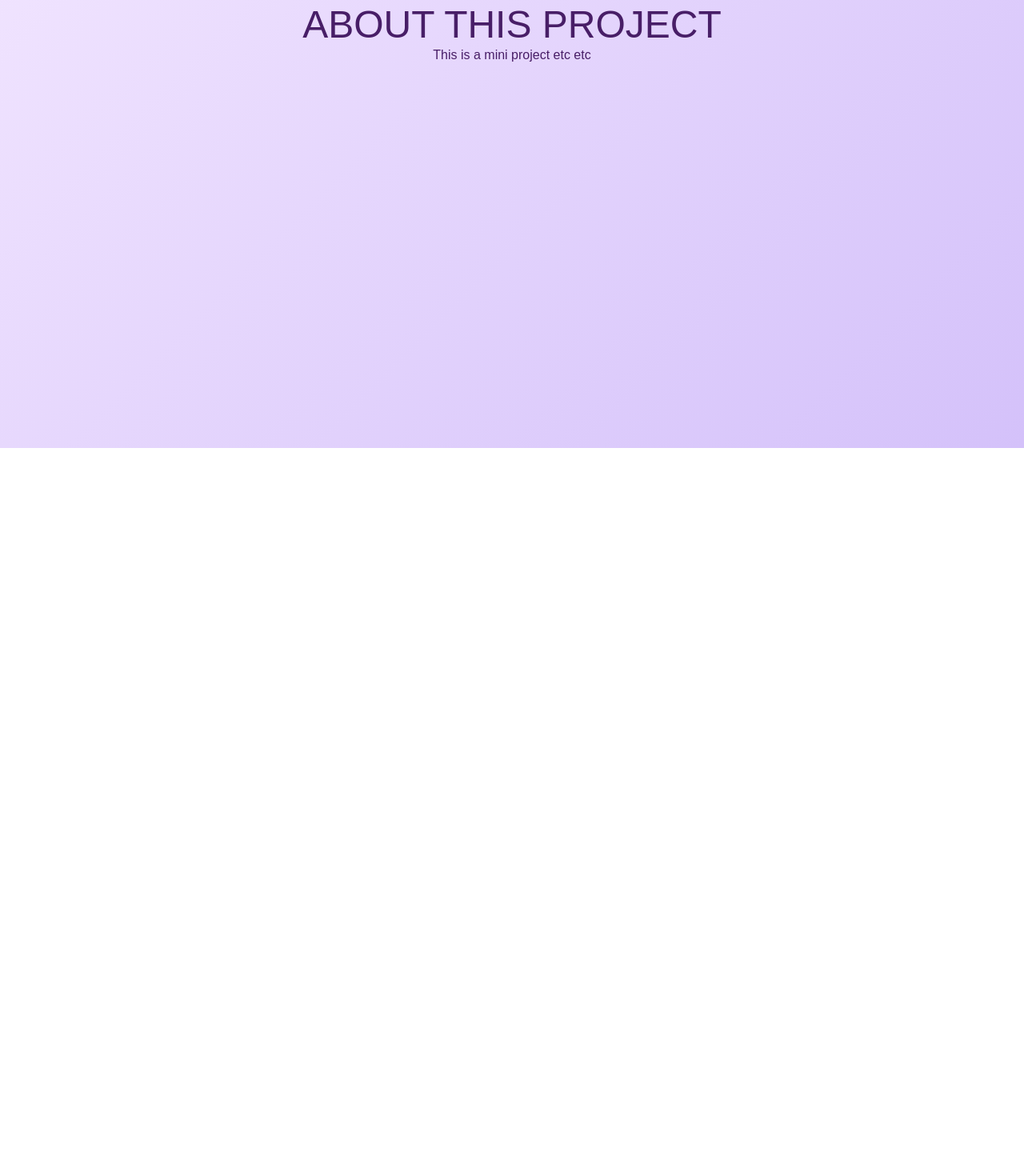
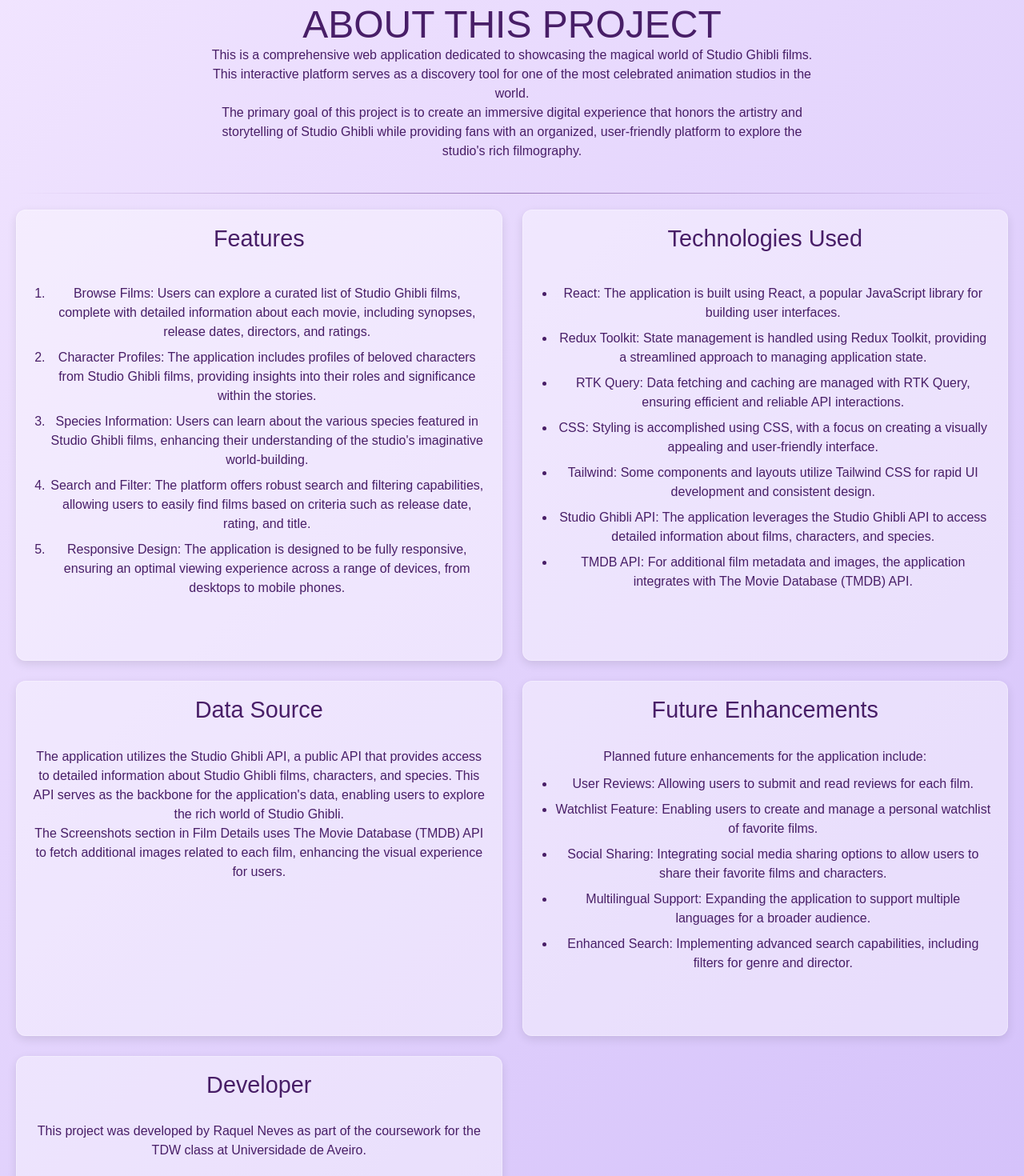
Before and after one commit to ui-raquel/tdw-mp2-raquel-neves, a React (Vite) app: page /about in a window 1280 px wide. Shown: the part 240-1710 px from the top of the page at 80% size. Before the commit the page ends 800 px from the top, so only its background shows below. Built offline with nearby package versions, Linux system fonts and the light colour scheme.

Commit message:
feat: implement FilmFilters and FilmSearch components for enhanced film browsing experience

```diff
--- a/src/components/films/FilmFilters/FilmFilters.jsx
+++ b/src/components/films/FilmFilters/FilmFilters.jsx
@@ -0,0 +1,60 @@
+import { Link } from "react-router-dom";
+
+function FilmFilters({ filters, onFilterChange, sortOrder, onSortOrderChange }) {
+  return (
+    <div style={{
+      marginBottom: "20px",
+      textAlign: "center",
+      display: "flex",
+      justifyContent: "center",
+      gap: "20px",
+      flexWrap: "wrap"
+    }}>
+      <div>
+        <label htmlFor="filter" style={{ marginRight: "10px" }}>
+          Sort by:
+        </label>
+        <select
+          id="filter"
+          value={filters}
+          onChange={(e) => onFilterChange(e.target.value)}
+          style={{
+            padding: "8px 12px",
+            borderRadius: "6px",
+            border: "1px solid #ccc",
+            fontSize: "14px"
+          }}
+        >
+          <option value="">None (Original Order)</option>
+          <option value="director">Director</option>
+          <option value="release_date">Release Year</option>
+          <option value="rt_score">Rating</option>
+        </select>
+      </div>
+
+      {filters && (
+        <div>
+          <label htmlFor="order" style={{ marginRight: "10px" }}>
+            Order:
+          </label>
+          <select
+            id="order"
+            value={sortOrder}
+            onChange={(e) => onSortOrderChange(e.target.value)}
+            style={{
+              padding: "8px 12px",
+              borderRadius: "6px",
+              border: "1px solid #ccc",
+              fontSize: "14px"
+            }}
+          >
+            <option value="asc">Ascending</option>
+            <option value="desc">Descending</option>
+          </select>
+        </div>
+      )}
+    </div>
+  );
+}
+
+export default FilmFilters;
--- /dev/null
+++ b/src/components/films/FilmSearch/FilmSearch.jsx
@@ -0,0 +1,30 @@
+function FilmSearch({ search, onSearchChange }) {
+  return (
+    <div>
+      <label htmlFor="search">Search:</label>
+      <input
+        type="text"
+        id="search"
+        value={search}
+        onChange={(e) => onSearchChange(e.target.value)}
+        style={{
+          padding: "8px 12px",
+          borderRadius: "6px",
+          border: "1px solid #ccc",
+          fontSize: "14px",
+          marginLeft: "10px"
+        }}
+      />
+
+      { search && (
+        <button
+          onClick={() => onSearchChange("")}
+        >
+          Clear
+        </button>
+      )}
+    </div>
+  );
+}
+
+export default FilmSearch;
--- a/src/components/layout/Layout/Layout.jsx
+++ b/src/components/layout/Layout/Layout.jsx
@@ -21,11 +21,11 @@
           boxShadow: "0 4px 15px rgba(0,0,0,0.1)",
         }}
       >
-        <h2>スタジオジブリ</h2>
+        <h2 style={{ marginBottom: "10px"}}>スタジオジブリ</h2>
 
         <hr
           style={{
-            width: "30%",
+            width: "20%",
             margin: "10px auto",
             border: "1px solid",
           }}
--- a/src/index.css
+++ b/src/index.css
@@ -49,6 +49,7 @@
   font-weight: 500;
   min-width: 100px;
 }
+
 button:hover {
   background-color: rgba(255, 255, 255, 0.4);
   transform: translateY(-2px);
@@ -58,18 +59,6 @@
   outline: 4px auto -webkit-focus-ring-color;
 }
 
-@media (prefers-color-scheme: light) {
-  :root {
-    color: #213547;
-    background-color: #ffffff;
-  }
-  a:hover {
-    color: #747bff;
-  }
-  button {
-    background-color: #f9f9f9;
-  }
-}
 
 .card {
   border: 1px solid rgba(255,255,255,0.3);
@@ -82,6 +71,23 @@
   height: 100%;
   transition: transform 0.2s ease, box-shadow 0.2s ease;
   margin-top: 40px;
+}
+
+.card ul {
+  list-style-type: disc;
+  padding-left: 20px;
+  margin: 10px 0;
+}
+
+.card ol {
+  list-style-type: decimal;
+  padding-left: 20px;
+  margin: 10px 0;
+}
+
+.card li {
+  margin-bottom: 8px;
+  line-height: 1.5;
 }
 
 .viewDetailsButton {
@@ -110,3 +116,28 @@
   margin: 0 auto 80px auto;
   align-items: end;
 }
+
+
+/* Home.css */
+.home-container {
+  position: relative;
+  min-height: 100vh;
+}
+
+.home-content {
+  position: relative;
+  z-index: 1;
+  background: rgba(255, 255, 255, 0.9); /* Fundo semi-transparente */
+  border-radius: 10px;
+  margin: 20px;
+  padding: 20px;
+}
+
+.hero-section {
+  text-align: center;
+  margin-bottom: 40px;
+}
+
+.films-section {
+  margin-bottom: 40px;
+}
--- a/src/pages/About/About.jsx
+++ b/src/pages/About/About.jsx
@@ -1,8 +1,66 @@
 function About() {
   return (
     <div>
-      <h1>About this Project</h1>
-      <p>This is a mini project etc etc</p>
+      <section style={{ maxWidth: "800px", margin: "0 auto", padding: "20px" }}>
+        <h1>About this Project</h1>
+        <p>This is a comprehensive web application dedicated to showcasing the magical world of Studio Ghibli films. </p>
+        <p>This interactive platform serves as a discovery tool for one of the most celebrated animation studios in the world. </p>
+        <p>The primary goal of this project is to create an immersive digital experience that honors the artistry and storytelling of Studio Ghibli while providing fans with an organized, user-friendly platform to explore the studio's rich filmography. </p>
+      </section>
+
+      <hr style={{ margin: "20px 0", height: "1px", background: "linear-gradient(90deg, transparent, rgba(155, 121, 186, 1), transparent)", border:"none" }}></hr>
+
+      <div style={{
+          display: "grid",
+          gridTemplateColumns: "repeat(2, 1fr)",
+          gap: "25px",
+          width: "100%",
+          paddingBottom: "40px",
+          alignItems: "end",
+        }}>
+        <section className="card">
+          <h2>Features</h2>
+          <ol>
+            <li>Browse Films: Users can explore a curated list of Studio Ghibli films, complete with detailed information about each movie, including synopses, release dates, directors, and ratings.</li>
+            <li>Character Profiles: The application includes profiles of beloved characters from Studio Ghibli films, providing insights into their roles and significance within the stories.</li>
+            <li>Species Information: Users can learn about the various species featured in Studio Ghibli films, enhancing their understanding of the studio's imaginative world-building.</li>
+            <li>Search and Filter: The platform offers robust search and filtering capabilities, allowing users to easily find films based on criteria such as release date, rating, and title.</li>
+            <li>Responsive Design: The application is designed to be fully responsive, ensuring an optimal viewing experience across a range of devices, from desktops to mobile phones.</li>
+          </ol>
+        </section>
+        <section className="card">
+          <h2>Technologies Used</h2>
+          <ul>
+            <li>React: The application is built using React, a popular JavaScript library for building user interfaces.</li>
+            <li>Redux Toolkit: State management is handled using Redux Toolkit, providing a streamlined approach to managing application state.</li>
+            <li>RTK Query: Data fetching and caching are managed with RTK Query, ensuring efficient and reliable API interactions.</li>
+            <li>CSS: Styling is accomplished using CSS, with a focus on creating a visually appealing and user-friendly interface.</li>
+            <li>Tailwind: Some components and layouts utilize Tailwind CSS for rapid UI development and consistent design.</li>
+            <li>Studio Ghibli API: The application leverages the Studio Ghibli API to access detailed information about films, characters, and species.</li>
+            <li>TMDB API: For additional film metadata and images, the application integrates with The Movie Database (TMDB) API.</li>
+          </ul>
+        </section>
+        <section className="card">
+          <h2>Data Source</h2>
+          <p>The application utilizes the Studio Ghibli API, a public API that provides access to detailed information about Studio Ghibli films, characters, and species. This API serves as the backbone for the application's data, enabling users to explore the rich world of Studio Ghibli.</p>
+          <p>The Screenshots section in Film Details uses The Movie Database (TMDB) API to fetch additional images related to each film, enhancing the visual experience for users.</p>
+        </section>
+        <section className="card">
+          <h2>Future Enhancements</h2>
+          <p>Planned future enhancements for the application include:</p>
+          <ul>
+            <li>User Reviews: Allowing users to submit and read reviews for each film.</li>
+            <li>Watchlist Feature: Enabling users to create and manage a personal watchlist of favorite films.</li>
+            <li>Social Sharing: Integrating social media sharing options to allow users to share their favorite films and characters.</li>
+            <li>Multilingual Support: Expanding the application to support multiple languages for a broader audience.</li>
+            <li>Enhanced Search: Implementing advanced search capabilities, including filters for genre and director.</li>
+          </ul>
+        </section>
+        <section className="card">
+          <h2>Developer</h2>
+          <p>This project was developed by Raquel Neves as part of the coursework for the TDW class at Universidade de Aveiro.</p>
+        </section>
+      </div>
     </div>
   );
 }
```
Also changed, not shown: src/pages/Films/Films.jsx (+62 -8 lines).
